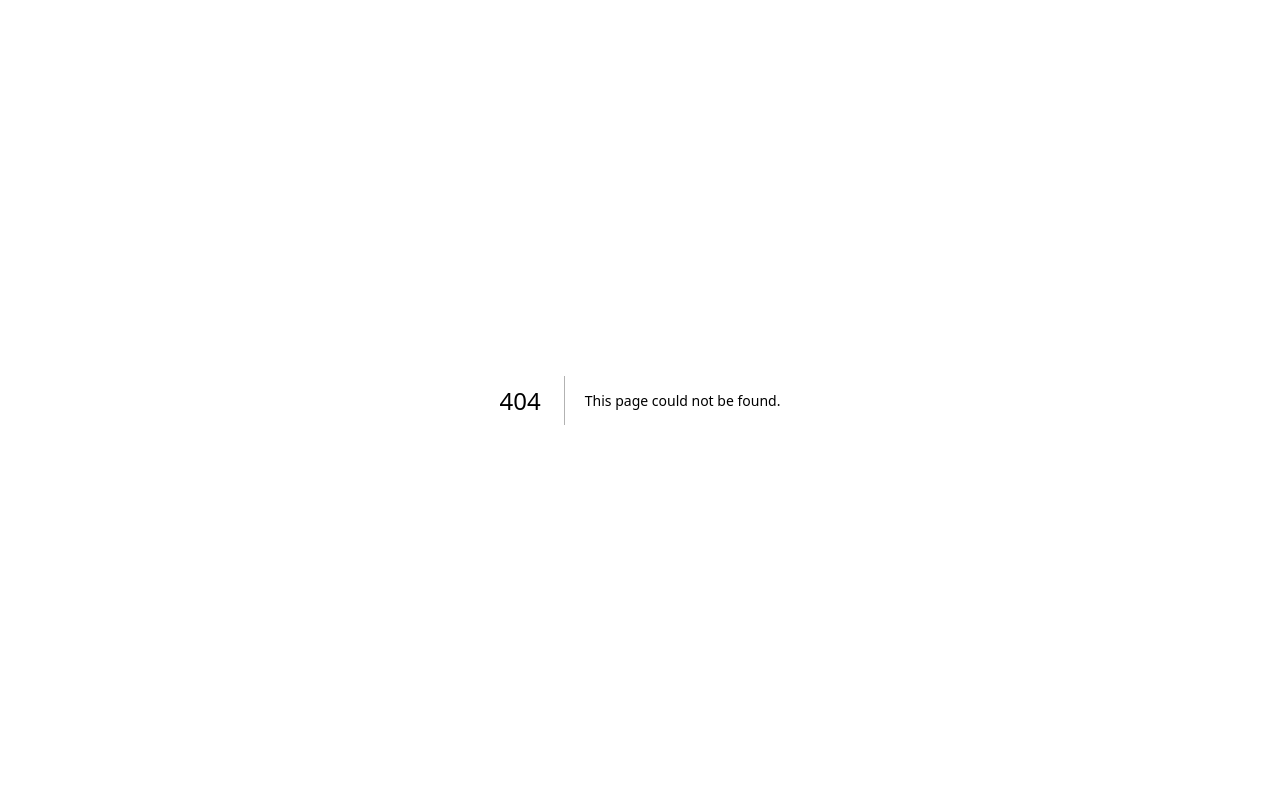
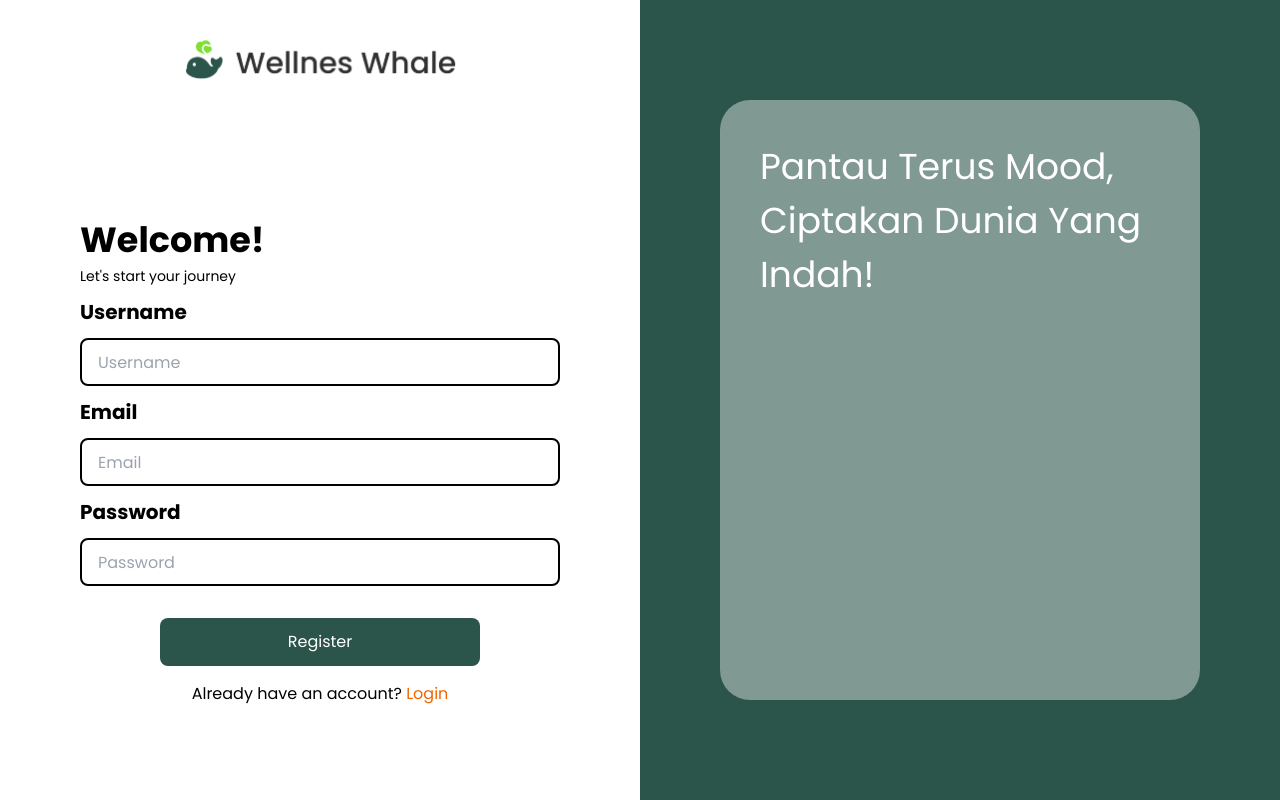
Before and after one commit to aufarhmn/WellnessWhale, a Next.js app in the folder frontend/: page /auth/register in a window 1280 px wide. Before the commit this address had no page. Built offline with nearby package versions, Linux system fonts and the light colour scheme.

Commit message:
feat: connecting to backend

```diff
--- a/frontend/package.json
+++ b/frontend/package.json
@@ -9,6 +9,7 @@
     "lint": "next lint"
   },
   "dependencies": {
+    "axios": "^1.7.2",
     "next": "^14.2.3",
     "react": "^18",
     "react-dom": "^18",
--- /dev/null
+++ b/frontend/src/pages/auth/register.jsx
@@ -0,0 +1,148 @@
+import React, { useState } from "react";
+import axios from "axios";
+import Image from "next/image";
+import Actor from "../../assets/images/signin/actor.png";
+
+export default function Register() {
+  const [formData, setFormData] = useState({
+    username: "",
+    email: "",
+    password: "",
+  });
+
+  const [errors, setErrors] = useState({
+    username: false,
+    email: false,
+    password: false,
+  });
+
+  const handleChange = (e) => {
+    const { name, value } = e.target;
+    setFormData({
+      ...formData,
+      [name]: value,
+    });
+    setErrors({
+      ...errors,
+      [name]: false,
+    });
+  };
+
+  const handleSubmit = async () => {
+    const { username, email, password } = formData;
+
+    const newErrors = {
+      username: !username,
+      email: !email,
+      password: !password,
+    };
+
+    setErrors(newErrors);
+
+    if (Object.values(newErrors).some((error) => error)) {
+      console.log("Please fill in all fields.");
+      return;
+    }
+
+    try {
+      const response = await axios.post(process.env.NEXT_PUBLIC_BACKEND_URL + "/user/", formData);
+      console.log("Registration successful:", response.data);
+        // Handle successful registration (e.g., redirect to login page)
+    } catch (error) {
+      console.error("There was an error registering:", error);
+      // Handle registration error (e.g., show error message to user)
+    }
+  };
+
+  return (
+    <main>
+      <div className="w-screen flex flex-col md:flex-row justify-center items-center font-['Poppins']">
+        <div className="flex flex-col justify-stretch justify-items-center h-screen md:w-1/2 w-full bg-white gap-4">
+          <div className="w-full h-full">
+            <div className="flex flex-row justify-center py-10">
+              <Image src="/Logo.png" width={272} height={44} />
+            </div>
+          </div>
+          <div className="w-full h-min flex flex-col px-8 md:px-20">
+            <div className="w-full h-auto">
+              <p className="text-[28px] md:text-[35px] font-bold">
+                {" "}
+                Welcome!{" "}
+              </p>
+              <p className="text-sm md:text-l"> Let's start your journey </p>
+            </div>
+            <div className="">
+              <p className="font-bold text-lg md:text-xl py-3"> Username </p>
+              <input
+                type="text"
+                name="username"
+                placeholder="Username"
+                value={formData.username}
+                onChange={handleChange}
+                className={`border-2 ${errors.username ? 'border-red-500' : 'border-black'} px-4 rounded-lg w-full h-10 md:h-12`}
+              />
+              {errors.username && <p className="text-red-500 text-sm">Username is required</p>}
+              <p className="font-bold text-lg md:text-xl py-3"> Email </p>
+              <input
+                type="email"
+                name="email"
+                placeholder="Email"
+                value={formData.email}
+                onChange={handleChange}
+                className={`border-2 ${errors.email ? 'border-red-500' : 'border-black'} px-4 rounded-lg w-full h-10 md:h-12`}
+              />
+              {errors.email && <p className="text-red-500 text-sm">Email is required</p>}
+              <p className="font-bold text-lg md:text-xl py-3"> Password </p>
+              <input
+                type="password"
+                name="password"
+                placeholder="Password"
+                value={formData.password}
+                onChange={handleChange}
+                className={`border-2 ${errors.password ? 'border-red-500' : 'border-black'} px-4 rounded-lg w-full h-10 md:h-12`}
+              />
+              {errors.password && <p className="text-red-500 text-sm">Password is required</p>}
+            </div>
+          </div>
+          <div className="w-full h-full">
+            <div className="flex flex-row justify-center py-4">
+              <button
+                onClick={handleSubmit}
+                className="bg-green-400 w-3/4 md:w-1/2 h-10 md:h-12 rounded-lg text-white"
+              >
+                Register
+              </button>
+            </div>
+            <div>
+              <p className="text-center">
+                Already have an account?
+                <a href="/signup" className="text-orange-100">
+                  {" "}
+                  Login{" "}
+                </a>
+              </p>
+            </div>
+          </div>
+        </div>
+        <div className="h-screen md:w-1/2 w-full bg-green-400 justify-center flex items-center flex-row">
+          <div className="h-3/4 w-11/12 md:w-3/4 mx-5 md:mx-10 my-10 bg-white bg-opacity-40 rounded-[30px] flex flex-col px-5 md:px-10 py-10">
+            <div>
+              <p className="text-white text-[28px] md:text-[36px]">
+                {" "}
+                Pantau Terus Mood,{" "}
+              </p>
+              <p className="text-white text-[28px] md:text-[36px]">
+                {" "}
+                Ciptakan Dunia Yang{" "}
+              </p>
+              <p className="text-white text-[28px] md:text-[36px]"> Indah! </p>
+            </div>
+            <div className="h-min flex flex-row justify-center">
+              {/* <Image src={Actor} className="aspect-[2/3]" /> */}
+            </div>
+          </div>
+        </div>
+      </div>
+    </main>
+  );
+}
```
Also changed, not shown: 2 other files (tests, documents, lock files or other folders).
